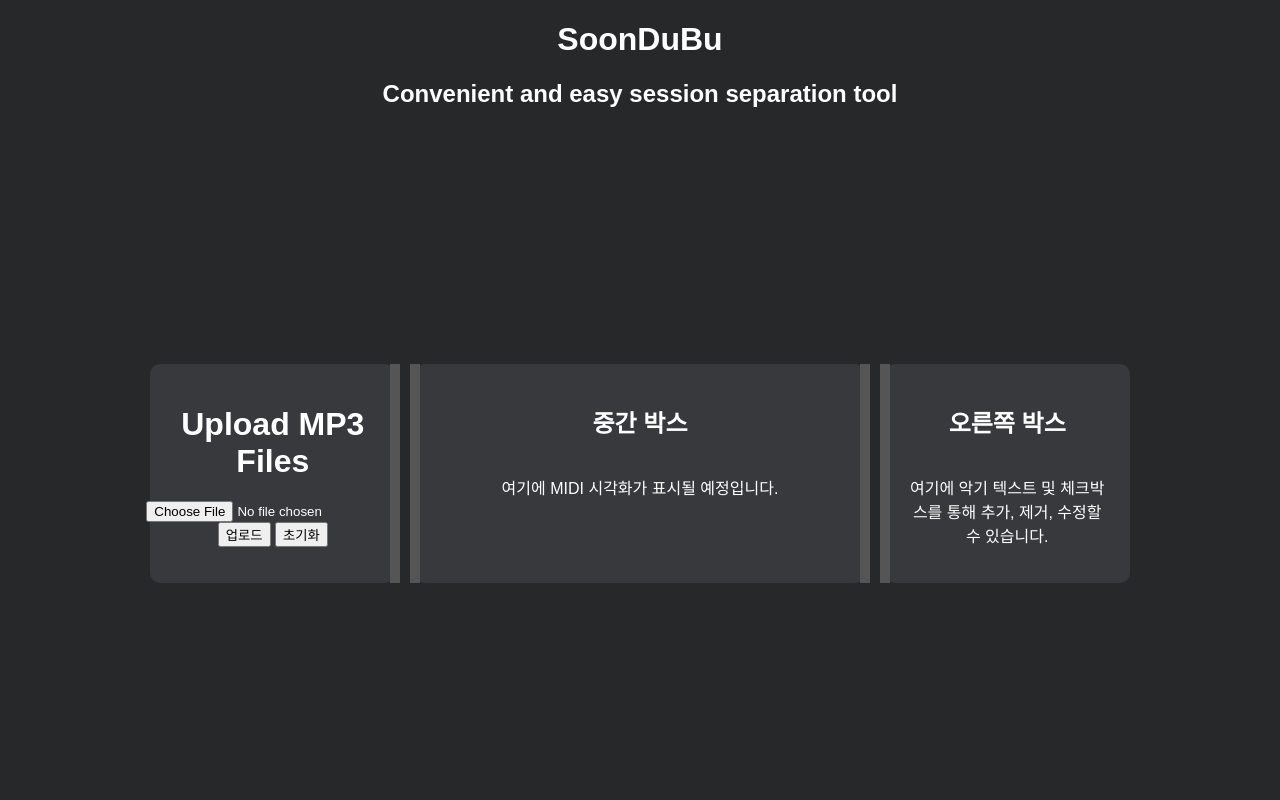
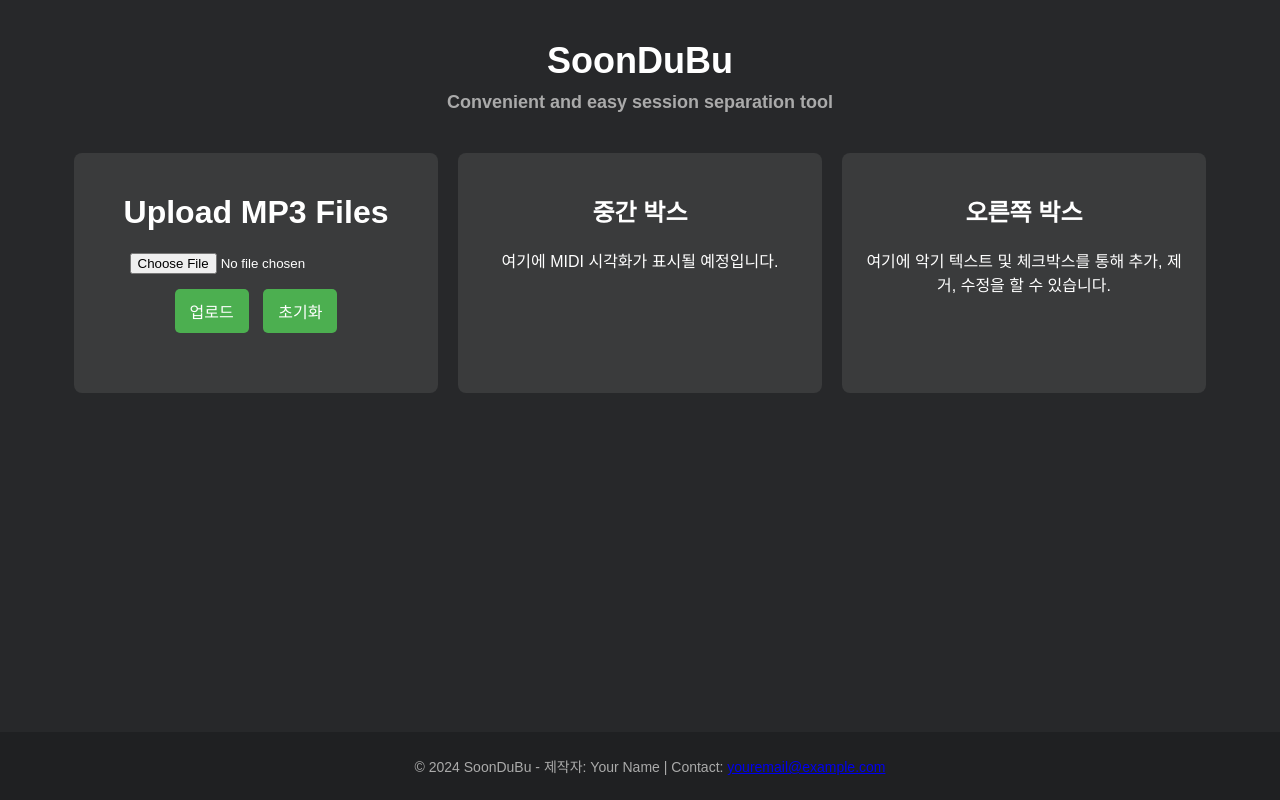
Before and after one commit to Ysw1mst/soonDubu, a Flask app: page / in a window 1280 px wide. Run offline with Flask 2, Linux system fonts and the light colour scheme.

Commit message:
Your commit message

```diff
--- a/static/styles.css
+++ b/static/styles.css
@@ -1,65 +1,110 @@
+/* 기본 설정 */
 body {
+    margin: 0;
+    padding: 0;
+    font-family: Arial, sans-serif;
     background-color: #27282A;
-    color: white;
-    font-family: Arial, sans-serif;
+    color: #fff;
+}
+
+/* 제목 및 부제목 스타일 */
+.header {
+    text-align: center;
+    padding: 40px 0 20px;
+}
+
+.header h1 {
+    font-size: 36px;
+    margin: 0;
+}
+
+.header h2 {
+    font-size: 18px;
+    color: #aaa;
+    margin: 10px 0 0;
+}
+
+/* 메인 컨테이너 스타일 */
+.container {
+    display: flex;
+    justify-content: space-between;
+    align-items: center;
+    max-width: 90%; /* 페이지 양 끝 공백 줄임 */
+    margin: 0 auto;
+    padding: 20px 0;
+}
+
+/* 박스 스타일 */
+.box {
+    flex: 1;
+    margin: 0 10px;
+    padding: 20px;
+    background-color: #3A3B3C;
+    border-radius: 8px;
+    text-align: center;
+    min-height: 200px;
+}
+
+/* 구분선 스타일 */
+.separator {
+    background-color: #4F4F4F;
+    width: 5px;
+    cursor: col-resize;
+    margin: 0 10px; /* 박스 사이 간격을 위한 여백 */
+}
+
+/* 버튼 스타일 */
+button {
+    background-color: #4CAF50;
+    color: #fff;
+    border: none;
+    border-radius: 5px;
+    padding: 10px 15px;
+    cursor: pointer;
+    font-size: 16px;
+    margin: 5px;
+    transition: background-color 0.3s ease;
+}
+
+button:hover {
+    background-color: #45a049;
+}
+
+button:disabled {
+    background-color: #888;
+    cursor: not-allowed;
+}
+
+/* 업로드 폼 스타일 */
+form {
     display: flex;
     flex-direction: column;
     align-items: center;
-    height: 100vh;
-    margin: 0;
-    text-align: center;
 }
 
-.header {
-    margin-bottom: 20px;
+input[type="file"] {
+    margin-bottom: 10px;
 }
 
-.container {
-    display: flex;
-    justify-content: center;
-    width: 80%;
-    max-width: 1200px;
-    margin: auto 0;
-    padding: 40px 0; /* 상단, 하단 마진 */
+/* 다운로드 링크 스타일 */
+a.download-link {
+    color: #4CAF50;
+    font-size: 16px;
+    text-decoration: none;
 }
 
-.box {
-    background-color: #38393C;
-    border-radius: 10px;
-    padding: 20px;
-    display: flex;
-    flex-direction: column;
-    align-items: center;
-    position: relative;
-    transition: width 0.2s ease;
-    margin: 0 10px;
+a.download-link:hover {
+    text-decoration: underline;
 }
 
-.left-box,
-.right-box {
-    width: 20%; /* 기본 너비 설정 */
-    min-width: 200px;
+/* Footer 스타일 */
+.footer {
+    background-color: #1F2022;
+    color: #aaa;
+    padding: 10px;
+    text-align: center;
+    width: 100%;
+    position: fixed;
+    bottom: 0;
+    font-size: 14px;
 }
-
-.middle-box {
-    width: 40%; /* 좌우 박스의 두 배 */
-    min-width: 300px;
-}
-
-.resizer {
-    width: 10px;
-    background-color: #555;
-    cursor: ew-resize;
-    position: absolute;
-    top: 0;
-    bottom: 0;
-    z-index: 1;
-}
-
-.resizer-left {
-    left: -5px;
-}
-
-.resizer-right {
-    right: -5px;
-}
--- a/templates/index.html
+++ b/templates/index.html
@@ -23,24 +23,22 @@
             </form>
             {% if midi_file %}
             <h2>변환된 MIDI 파일 다운로드</h2>
-            <a href="{{ url_for('static', filename=midi_file) }}" download>{{ midi_file }}</a>
+            <a href="{{ url_for('static', filename=midi_file) }}" download>다운로드</a>
             {% endif %}
-            <div class="resizer resizer-right"></div>
         </div>
-
         <div class="box middle-box">
             <h2>중간 박스</h2>
             <p>여기에 MIDI 시각화가 표시될 예정입니다.</p>
-            <div class="resizer resizer-left"></div>
-            <div class="resizer resizer-right"></div>
         </div>
-
         <div class="box right-box">
             <h2>오른쪽 박스</h2>
-            <p>여기에 악기 텍스트 및 체크박스를 통해 추가, 제거, 수정할 수 있습니다.</p>
-            <div class="resizer resizer-left"></div>
+            <p>여기에 악기 텍스트 및 체크박스를 통해 추가, 제거, 수정을 할 수 있습니다.</p>
         </div>
     </div>
+
+    <footer class="footer">
+        <p>© 2024 SoonDuBu - 제작자: Your Name | Contact: <a href="mailto:youremail@example.com">youremail@example.com</a></p>
+    </footer>
 
     <script src="{{ url_for('static', filename='script.js') }}"></script>
 </body>
```
